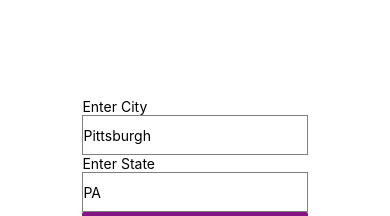
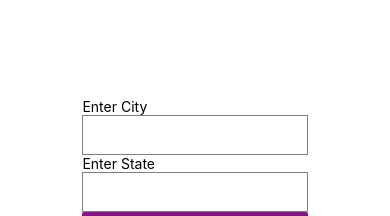
Before and after one commit to ipc103/weatherSearchMobile, a React Native app: screen / in a window 390 px wide. Shown: the part 242-458 px from the top of the page. Built offline with nearby package versions, Linux system fonts and the light colour scheme; no server answers.

Commit message:
remove default values from state

```diff
--- a/src/components/CurrentConditionsContainer.js
+++ b/src/components/CurrentConditionsContainer.js
@@ -9,8 +9,8 @@ class CurrentConditionsContainer extends Component {
   constructor(){
     super()
     this.state = {
-      city: 'Pittsburgh',
-      region: 'PA',
+      city: '',
+      region: '',
       conditions: {
         message: 'Enter a city and state abbreviation'
       }
@@ -18,11 +18,6 @@ class CurrentConditionsContainer extends Component {
     this.handleQueryChange = this.handleQueryChange.bind(this)
     this.handleSearch      = this.handleSearch.bind(this)
     this.parseWeather      = this.parseWeather.bind(this)
-  }
-
-  componentDidMount(){
-    fetchCurrentConditions(this.state.city, this.state.region)
-      .then(this.parseWeather)
   }
 
   handleQueryChange(query){
```
